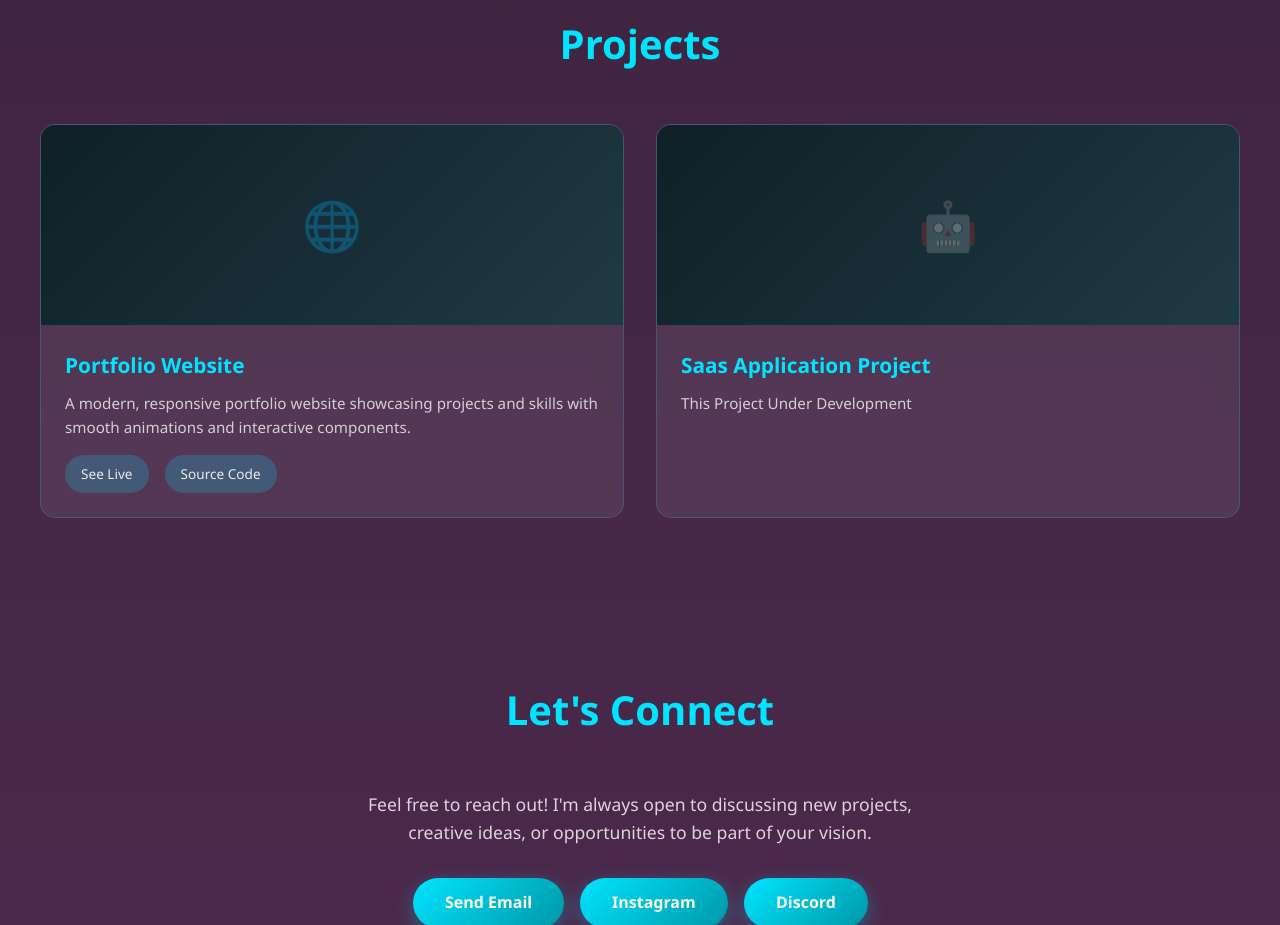
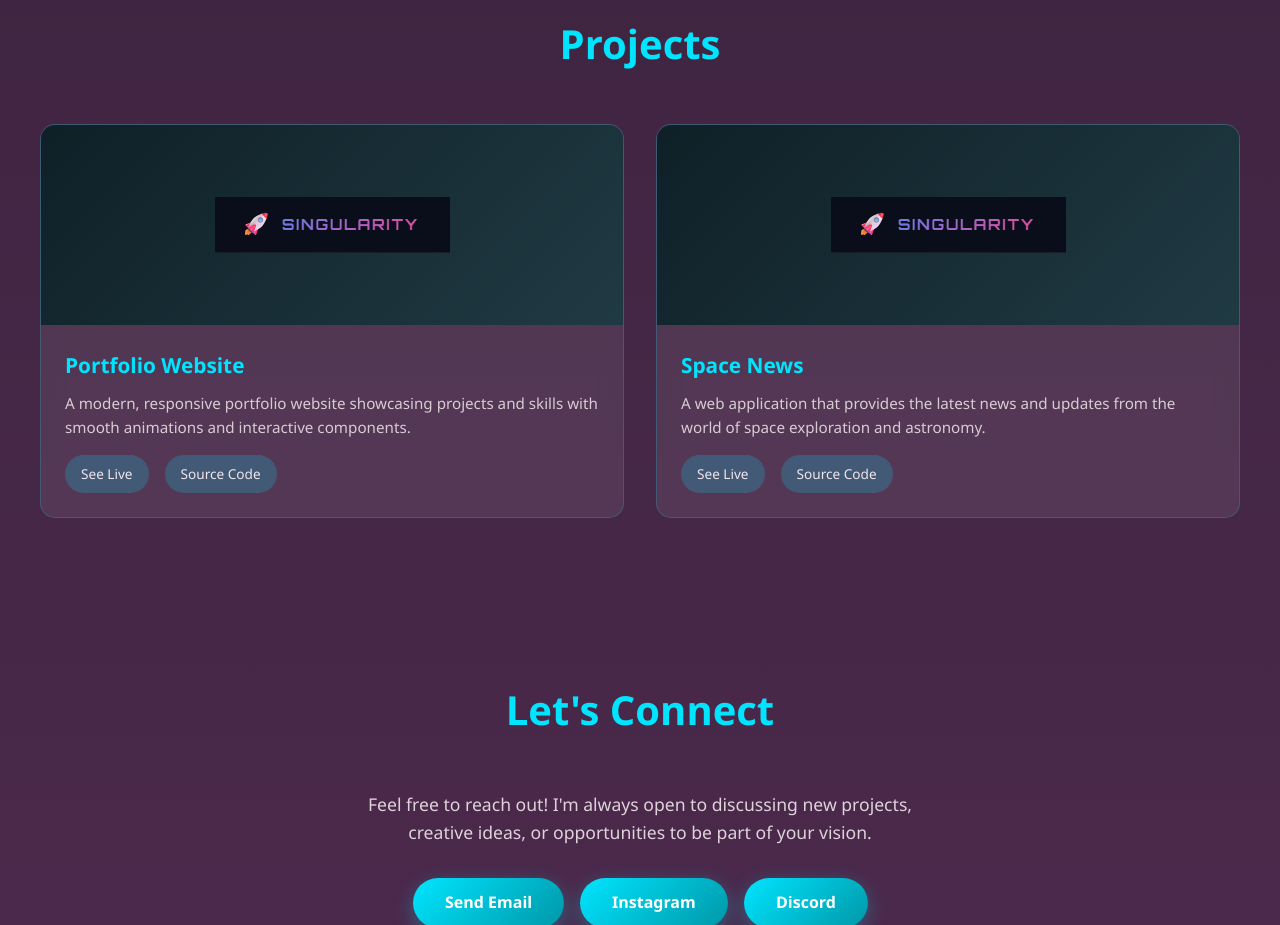
Before and after one commit to sammy70707/Portfolio, a plain HTML site: page index.html in a window 1280 px wide. Shown: the part 1660-2585 px from the top of the page. Drawn offline with Linux system fonts and the light colour scheme.

Commit message:
Update index.html

```diff
--- a/index.html
+++ b/index.html
@@ -773,7 +773,7 @@
             <h2 class="section-title animate-on-scroll animate-up">Projects</h2>
             <div class="projects-grid">
                 <div class="project-card animate-scroll-up">
-                    <div class="project-image">🌐</div>
+                    <div class="project-image"><img src="212.png" alt="image"></div>
                     <div class="project-content">
                         <h3>Portfolio Website</h3>
                         <p>A modern, responsive portfolio website showcasing projects and skills with smooth animations and interactive components.</p>
@@ -785,11 +785,15 @@
                 </div>
 
                 <div class="project-card animate-scroll-up">
-                    <div class="project-image">🤖</div>
+                    <div class="project-image"><img src="212.png" alt="image"></div>
                     <div class="project-content">
-                        <h3>Saas Application Project</h3>
-                        <p>This Project Under Development</p>
+                        <h3>Space News</h3>
+                        <p>A web application that provides the latest news and updates from the world of space exploration and astronomy.</p>
                         <div class="project-links">
+                            <div class="project-links">
+                            <a href="#" class="project-link">See Live</a>
+                            <a href="https://github.com/sammy70707/Space-News" target="_blank" class="project-link">Source Code</a>
+                        </div>
                         </div>
                     </div>
                 </div>
```
